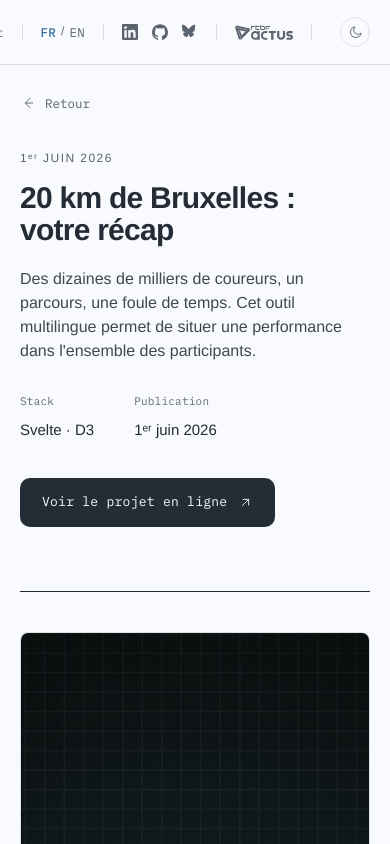
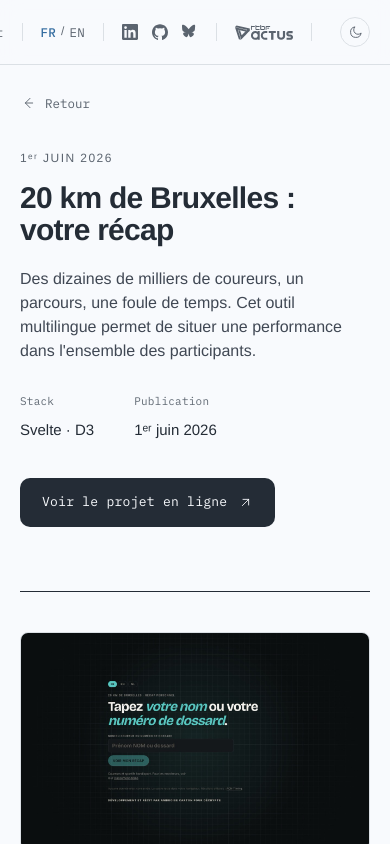
Before and after one commit to amcaw/amcaw.github.io, a SvelteKit app: page /work/20km-recap in a window 390 px wide. Shown: the top 844 px of the page. Built offline with nearby package versions, Linux system fonts and the light colour scheme.

Commit message:
Captures de page projet : respecter le ratio original (plus de recadrage), notamment sur mobile

```diff
--- a/src/app.css
+++ b/src/app.css
@@ -399,7 +399,7 @@ a { color: inherit; text-decoration: none; }
 .detail__shots-grid { display: grid; grid-template-columns: 1fr; gap: clamp(16px, 2vw, 24px); }
 .detail__shots-grid.is-pair { grid-template-columns: 1fr 1fr; }
 .detail__shot-img {
-  display: block; width: 100%; aspect-ratio: 16 / 10; object-fit: cover; object-position: top center;
+  display: block; width: 100%; height: auto;
   border: 1px solid var(--line); border-radius: 8px; background: var(--paper-2);
 }
 .detail__shots .ph { aspect-ratio: 16 / 9; }
--- a/src/routes/work/[slug]/+page.svelte
+++ b/src/routes/work/[slug]/+page.svelte
@@ -74,7 +74,7 @@
       <div class="detail__shots-grid" class:is-pair={shots.length > 1}>
         {#if shots.length}
           {#each shots as src}
-            <img class="detail__shot-img" {src} alt={`${t.captureAlt} — ${project.title}`} width="1280" height="800" loading="lazy" />
+            <img class="detail__shot-img" {src} alt={`${t.captureAlt} — ${project.title}`} loading="lazy" />
           {/each}
         {:else}
           <div class="ph"></div>
```
